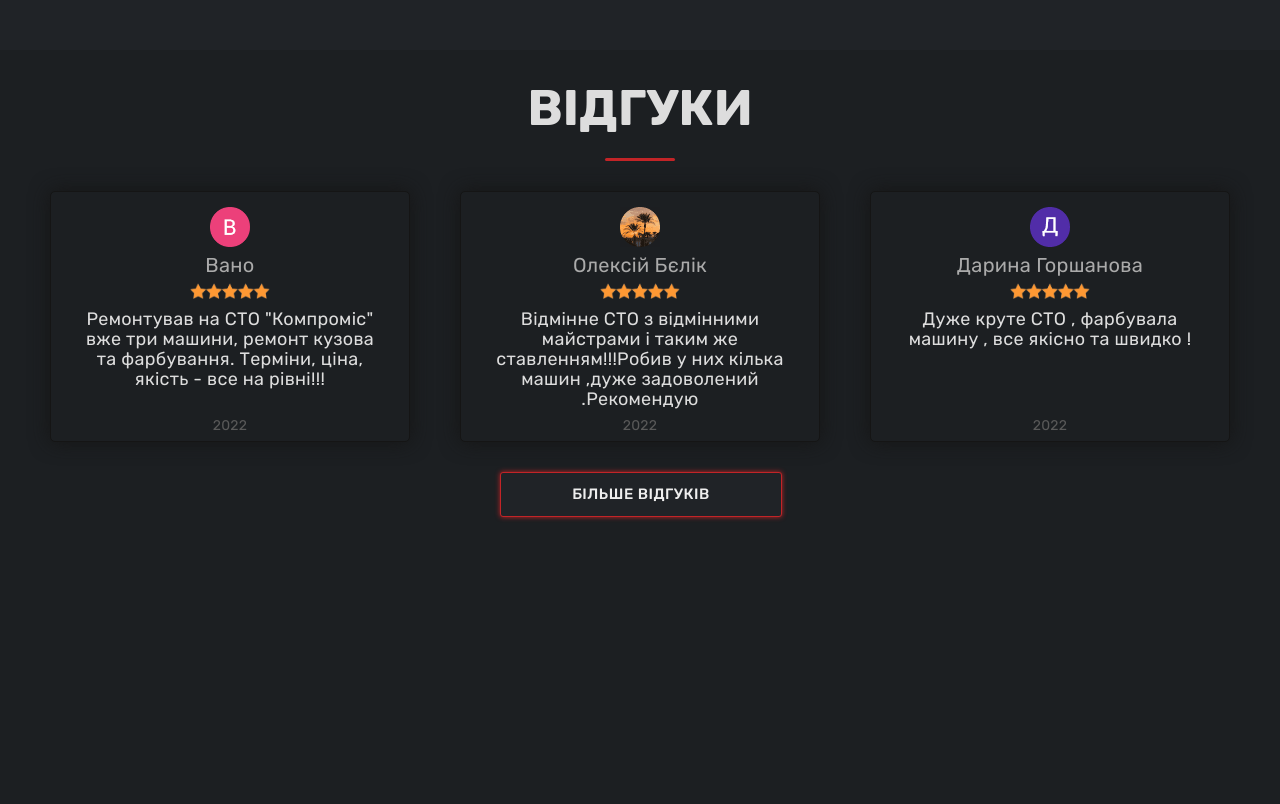
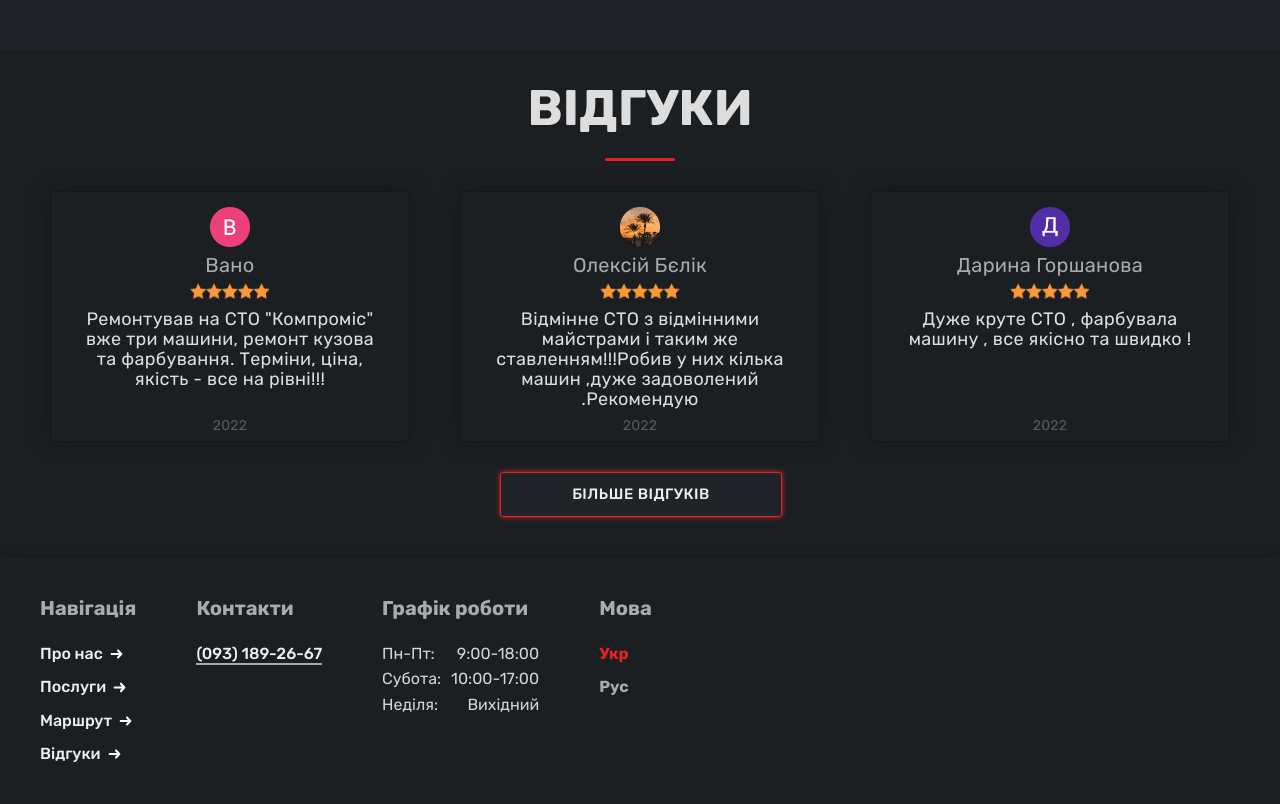
Before and after one commit to davidG999/sto-kompromis, a website: page src/index.html in a window 1280 px wide. Shown: the part 1996-2800 px from the top of the page. Before the commit the page ends 2553 px from the top, so only its background shows below. Drawn offline with nearby package versions, Linux system fonts and the light colour scheme; files that its build step writes are made by us from their sources; grey boxes are pictures that could not be loaded; files whose address does not match are found by name.

Commit message:
Update footer

```diff
--- a/src/footer.html
+++ b/src/footer.html
@@ -5,19 +5,28 @@
       <div class="footer__description">
         <ul class="footer__list">
           <li class="footer__item">
-            <a href="#about-us" class="footer__link">Про нас &#8594;</a>
+            <a href="#about-us" class="footer__link">
+              Про нас
+              <img src="assets/navigation/right-arrow.svg" alt="Стрілка вправо">
+            </a>
           </li>
           <li class="footer__item">
-            <a href="#services" class="footer__link">Послуги &#8594;</a>
+            <a href="#services" class="footer__link">
+              Послуги
+              <img src="assets/navigation/right-arrow.svg" alt="Стрілка вправо">
+            </a>
           </li>
           <li class="footer__item">
-            <a href="#visit-us" class="footer__link">Завітайте &#8594;</a>
+            <a href="#route" class="footer__link">
+              Маршрут
+              <img src="assets/navigation/right-arrow.svg" alt="Стрілка вправо">
+            </a>
           </li>
           <li class="footer__item">
-            <a href="#location" class="footer__link">Пошук на карті &#8594;</a>
-          </li>
-          <li class="footer__item">
-            <a href="#reviews" class="footer__link">Відгуки &#8594;</a>
+            <a href="#reviews" class="footer__link">
+              Відгуки
+              <img src="assets/navigation/right-arrow.svg" alt="Стрілка вправо">
+            </a>
           </li>
         </ul>
       </div>
@@ -55,10 +64,10 @@
       <div class="footer__description">
         <ul class="footer__list">
           <li class="footer__item">
-            <a href="/" class="footer__link" title="Українська">Укр</a>
+            <a href="/" class="footer__lang" title="Українська">Укр</a>
           </li>
           <li class="footer__item">
-            <a href="../ru/" lang="ru" class="footer__link non-active" title="Русский">Рус</a>
+            <a href="../ru/" lang="ru" class="footer__lang footer__lang_non-active" title="Русский">Рус</a>
           </li>
         </ul>
       </div>
--- a/src/scss/footer.scss
+++ b/src/scss/footer.scss
@@ -1,30 +1,68 @@
 .footer {
-  display   : none;
-  background: $main-dark-lighter;
+  background: $main-dark;
   margin    : 0 auto;
+  box-shadow: 0 0 10px $black;
 
   &__wrapper {
-    display        : flex;
-    flex-wrap      : wrap;
-    justify-content: center;
-    padding        : 20px 20px;
+    display  : flex;
+    flex-wrap: wrap;
+    padding  : 20px 20px;
   }
 
   &-section {
     padding: 0 20px;
-    margin : 20px 0;
+    margin : 20px 20px 30px 0;
   }
 
   &__heading {
+    color    : $lightgray;
     font-size: 20px;
     margin   : 0 0 25px 0;
   }
 
   &__item {
-    margin-bottom: 15px;
+    display        : flex;
+    justify-content: space-between;
+    color          : $main-white;
+    margin-bottom  : 15px;
 
-    >span:last-child {
-      color: $white;
+    >span {
+      gap: 3px;
+
+      &:last-child {
+        color: $main-white;
+      }
+    }
+  }
+
+  &__langs {
+    .footer__lang {
+      color      : $red;
+      font-weight: 700;
+      display    : inline-block;
+      padding    : 0;
+
+      &:hover {
+        text-decoration: underline;
+      }
+
+      &_non-active {
+        color: $lightgray;
+      }
+    }
+  }
+
+  &__link,
+  &__phone-number {
+    font-weight: 500;
+  }
+
+  &__nav &__link {
+    display: flex;
+    gap    : 5px;
+
+    >img {
+      width: 17px;
     }
   }
 
@@ -34,15 +72,8 @@
     flex-wrap     : wrap;
   }
 
-  &__phone-number,
-  &__langs .footer__link {
-    border-bottom: 2px solid $lightgray;
-  }
-
-  &__phone-number,
-  &__link,
-  &__description {
-    color: $lightgray;
+  &__phone-number {
+    @include link-styles;
   }
 
   &__nav,
@@ -51,3 +82,11 @@
     justify-content: flex-start;
   }
 }
+
+.footer__working-hours.footer-section>div>ul>li {
+  margin-bottom: 7px;
+
+  >span:first-child {
+    margin-right: 10px;
+  }
+}
--- a/src/scss/media.scss
+++ b/src/scss/media.scss
@@ -120,7 +120,6 @@
   /* FOOTER */
 
   .footer {
-    box-shadow: 0 0 10px $black;
     display: flex;
   }
 }
--- a/src/scss/variables.scss
+++ b/src/scss/variables.scss
@@ -1,5 +1,10 @@
-$main-dark        : #1c1f22;
-$main-dark-lighter: #202327;
+
+$main-white        : #d4d5d7;
+$main-white-darker : #cececf;
+
+$main-dark         : #1c1f22;
+$main-dark-lighter : #202327;
+
 $black            : #151515;
 $gray             : #595959;
 $lightgray        : #aaa;
@@ -11,3 +16,9 @@ $lightred         : #ff5252;
 $green            : #4fe77a;
 $filtered-orange  : brightness(0) saturate(100%) invert(28%) sepia(92%) saturate(2430%) hue-rotate(3deg) brightness(106%) contrast(103%);
 $filtered-red     : brightness(0) saturate(100%) invert(11%) sepia(94%) saturate(5821%) hue-rotate(354deg) brightness(90%) contrast(78%);
+$gray      : #595959;
+$lightgray : #aaa;
+
+$red      : #e42124;
+$dark-red : #c22427;
+$logo-red : #821f20;
```
Also changed, not shown: src/assets/navigation/right-arrow.svg (added).
